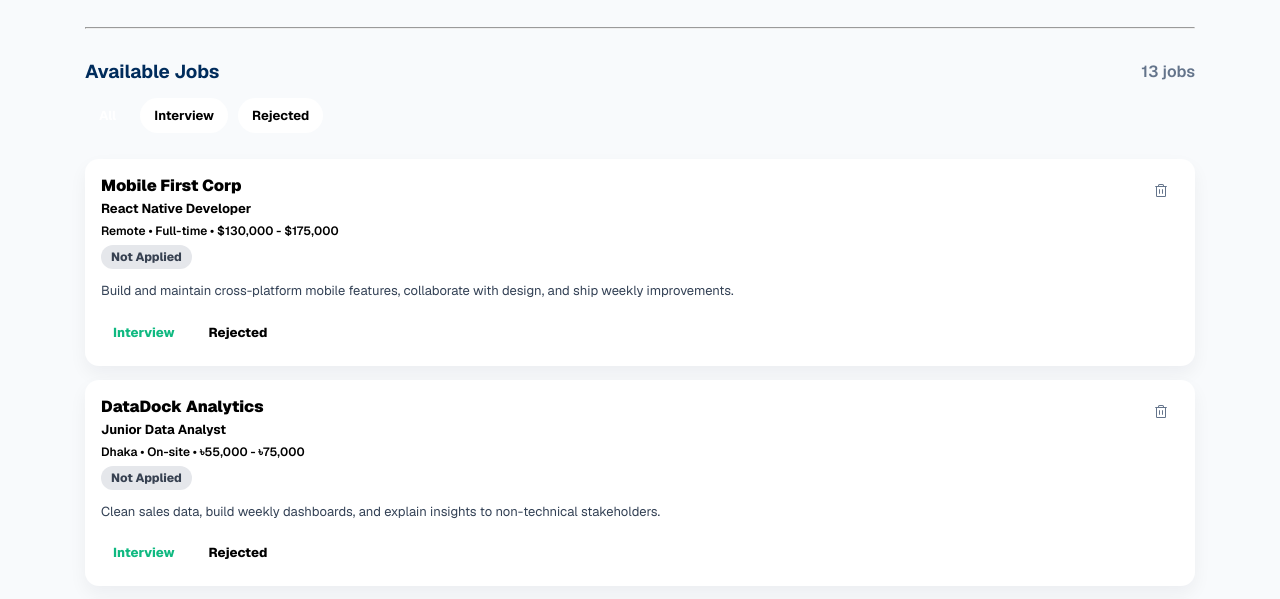
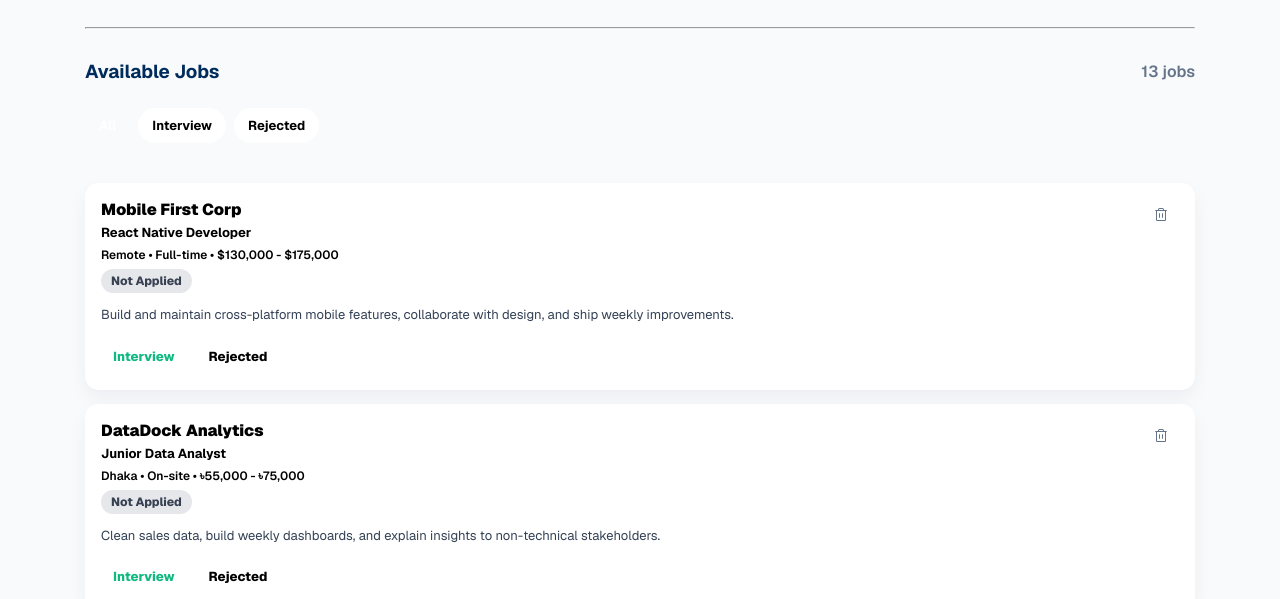
Before and after one commit to hamsakib/hasanalmahmud-b13-a04, a plain HTML site: page index.html in a window 1280 px wide. Shown: the part 221-820 px from the top of the page. Drawn offline with nearby package versions, Linux system fonts and the light colour scheme.

Commit message:
fix gap between job section title and tasbs

```diff
--- a/style.css
+++ b/style.css
@@ -69,6 +69,11 @@ hr{
   font-weight: 900;
 }
 
+.jobs-section{
+    display: grid;
+    gap: 1.5rem;
+}
+
 .jobs-header {
   display: flex;
   align-items: center;
@@ -90,13 +95,9 @@ hr{
   font-weight: 600;
 }
 
-/* Tabs */
 .tabs {
   display: flex;
-  gap: 10px;
-  margin-top: 14px;
-  padding-bottom: 10px;
-  border-bottom: 1px solid var(--border);
+  gap: .5rem;
 }
 
 .tab {
```
